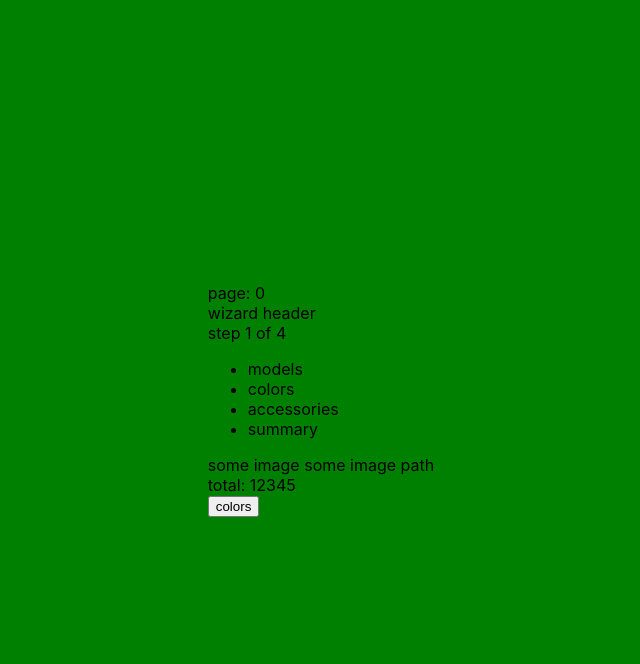
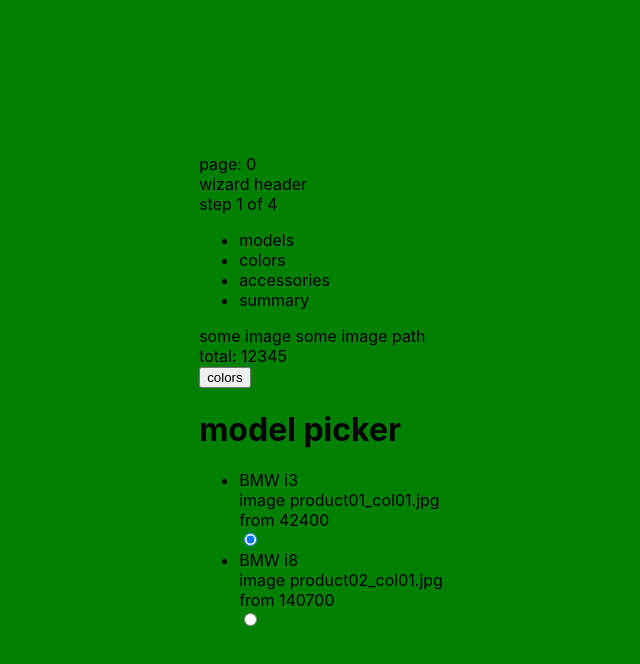
Before and after one commit to vikvikvr/housevo, a Next.js app: page / in a window 1280 px wide. Shown: the top 664 px of the page, without its empty margins (319-959 px from the left). Built offline with nearby package versions, Linux system fonts and the light colour scheme.

Commit message:
feat: add base model picker

```diff
--- /dev/null
+++ b/components/ProductBuilder/ModelPicker/ModelPicker.tsx
@@ -0,0 +1,38 @@
+import styles from "./ModelPicker.module.scss";
+import { CarModel } from "types";
+
+interface Props {
+  selectedModel: CarModel;
+  availableModels: CarModel[];
+  onSelectModel(modelName: string): void;
+}
+
+function ModelPicker({
+  selectedModel,
+  availableModels,
+  onSelectModel,
+}: Props): JSX.Element {
+  return (
+    <div>
+      <h1>model picker</h1>
+      <ul>
+        {availableModels.map((model) => (
+          <li key={model.name}>
+            <div>{model.name}</div>
+            <div>image {model.imageUrl}</div>
+            <div>from {model.basePrice}</div>
+            <input
+              type="radio"
+              name="model"
+              value={selectedModel.name}
+              checked={selectedModel.name === model.name}
+              onChange={() => onSelectModel(model.name)}
+            />
+          </li>
+        ))}
+      </ul>
+    </div>
+  );
+}
+
+export default ModelPicker;
--- /dev/null
+++ b/components/ProductBuilder/ModelPicker/index.ts
@@ -0,0 +1 @@
+export { default } from "./ModelPicker";
--- a/components/ProductBuilder/ProductBuilder.tsx
+++ b/components/ProductBuilder/ProductBuilder.tsx
@@ -1,6 +1,8 @@
 import { useState } from "react";
 import WizardHeader from "./WizardHeader";
 import WizardFooter from "./WizardFooter";
+import ModelPicker from "./ModelPicker";
+import { carsOptions } from "data";
 import styles from "./ProductBuilder.module.scss";
 
 function ProductBuilder() {
@@ -25,6 +27,13 @@
         imageUrl="some image path"
         totalPrice={12345}
       />
+      {wizardStep === 0 && (
+        <ModelPicker
+          availableModels={carsOptions.map((option) => option.model)}
+          selectedModel={carsOptions[0].model}
+          onSelectModel={alert}
+        />
+      )}
     </div>
   );
 }
--- a/data/carsOptions.ts
+++ b/data/carsOptions.ts
@@ -9,6 +9,7 @@
       description:
         "Lorem ipsum dolor sit amet, consectetur adipisicing elit. Reprehenderit saepe facilis hic, unde, numquam vel. Blanditiis sed laboriosam ratione nulla atque molestias at explicabo aperiam reprehenderit culpa nihil, quis totam cupiditate dolores in quisquam magnam inventore nobis, rem adipisci eveniet illum.",
       basePrice: 42_400,
+      imageUrl: "product01_col01.jpg",
     },
     accessories: [
       { name: "BMW Charging Station", price: 1_080 },
@@ -42,6 +43,7 @@
       basePrice: 140_700,
       description:
         "Lorem ipsum dolor sit amet, consectetur adipisicing elit. Reprehenderit saepe facilis hic, unde, numquam vel. Blanditiis sed laboriosam ratione nulla atque molestias at explicabo aperiam reprehenderit culpa nihil, quis totam cupiditate dolores in quisquam magnam inventore nobis, rem adipisci eveniet illum.",
+      imageUrl: "product02_col01.jpg",
     },
     accessories: [
       { name: "BMW Laserlight", price: 6_300 },
--- a/types/interfaces.ts
+++ b/types/interfaces.ts
@@ -17,6 +17,7 @@
   name: string;
   description: string;
   basePrice: number;
+  imageUrl: string;
 }
 
 export interface CarColor {
```
Also changed, not shown: components/ProductBuilder/ModelPicker/ModelPicker.module.scss (added).
